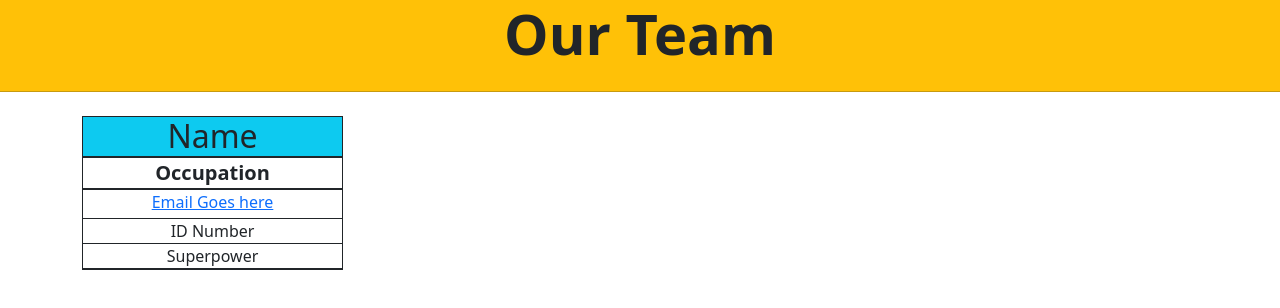
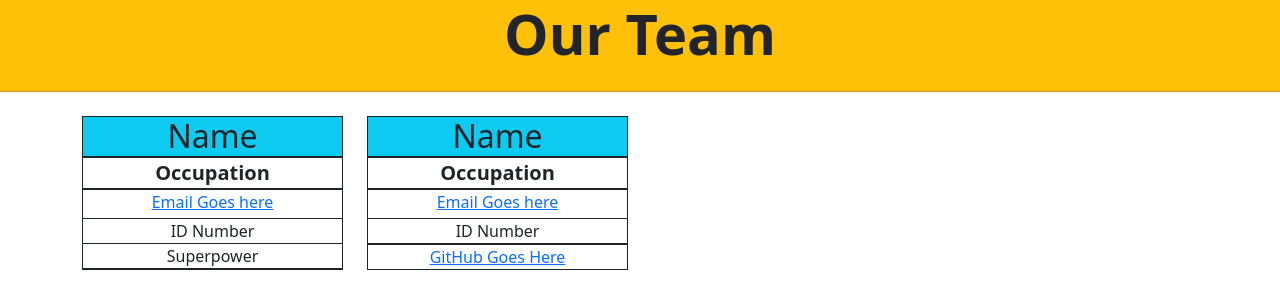
Before and after one commit to GiantRobot76/TeamProfileGenerator, a website: page src/template.html in a window 1280 px wide. Drawn offline with nearby package versions, Linux system fonts and the light colour scheme.

Commit message:
added engineer HTML append

```diff
--- a/src/template.html
+++ b/src/template.html
@@ -30,6 +30,17 @@
             </p>
           </div>
         </div>
+        <div class="col text-center mb-2">
+          <h2 class="bg-info border border-dark mb-0">Name</h2>
+          <p class="border border-dark mb-0 mt-0 fw-bold fs-5">Occupation</p>
+          <div class="inner-wrapper border border-dark">
+            <a href="#">Email Goes here</a>
+            <p class="mt-1 mb-0 border-top border-dark mb-0">ID Number</p>
+          </div>
+          <div class="inner-wrapper border border-dark">
+            <a href="#">GitHub Goes Here</a>
+          </div>
+        </div>
     </div>
   </body>
 </html>
```
Also changed, not shown: index.js (+14 -1 lines).
